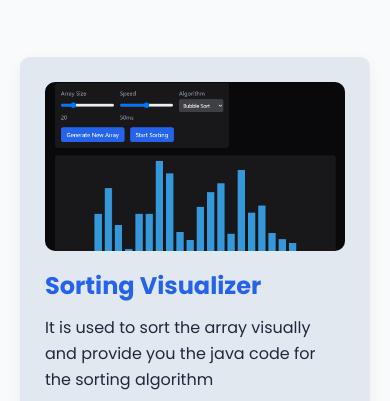
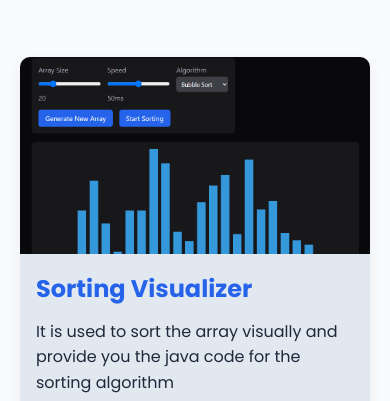
Before and after one commit to SatyamBaranwal11/PORTFOLIO-WEBSITE, a plain HTML site: page index.html in a window 390 px wide. Shown: the part 2707-3108 px from the top of the page. Drawn offline with Linux system fonts and the light colour scheme.

Commit message:
Update project card styles for improved mobile responsiveness

```diff
--- a/css/style.css
+++ b/css/style.css
@@ -780,8 +780,16 @@ textarea:focus{
 }
 
 @media screen and (max-width: 600px) {
+  .project-card{
+    gap: 0;
+    padding: 0;
+  }
+  .project-content {
+    padding: 16px;
+  }
   .project-image {
     width: 100%;
+    border-radius: 0;
   }
   .project-card {
     flex-direction: column-reverse;
```
